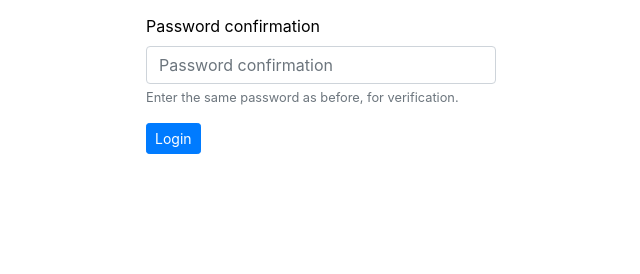
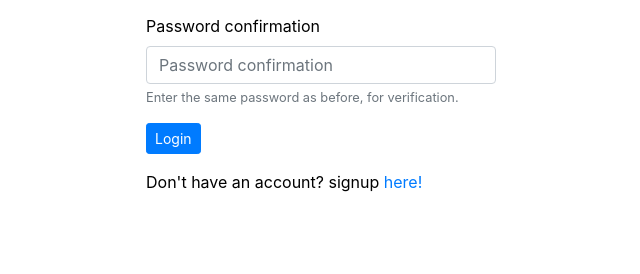
Before and after one commit to leskeylevy/awaaa, a Django app: template awards/templates/registration/login.html in a window 1280 px wide. Shown: the part 526-800 px from the top of the page, without its empty margins (319-959 px from the left). Run offline with Django 3.2, Linux system fonts and the light colour scheme; the template is opened without the code that fills it: values that come from a table or form of the project are taken from there, others are empty; some libraries are stand-ins or nearby versions.

Commit message:
added a path for registration

```diff
--- a/awards/templates/registration/login.html
+++ b/awards/templates/registration/login.html
@@ -27,7 +27,7 @@
             <input type="hidden" name="next" value="{{next}}">
 
           </form>
-
+        <p>Don't have an account? signup <a href="/signup">here!</a></p>
         </div>
 
       </div>
--- a/awards/views.py
+++ b/awards/views.py
@@ -44,7 +44,7 @@ def signup(request):
             return HttpResponse('Please confirm your email address to complete the registration')
     else:
         form = SignupForm()
-    return render(request, 'signup.html', {'form': form})
+    return render(request, 'registration/signup.html', {'form': form})
 
 
 def activate(request, uidb64, token):
```
